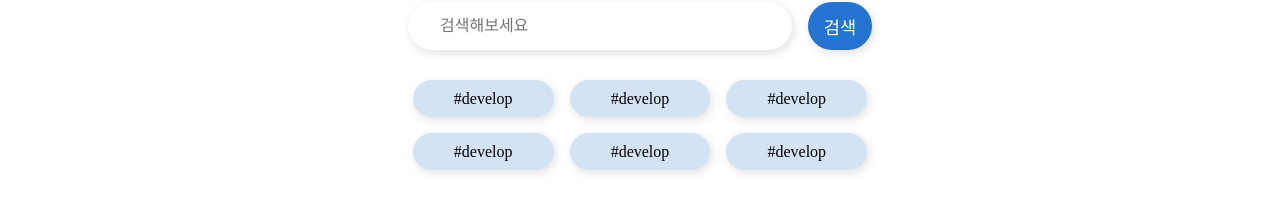
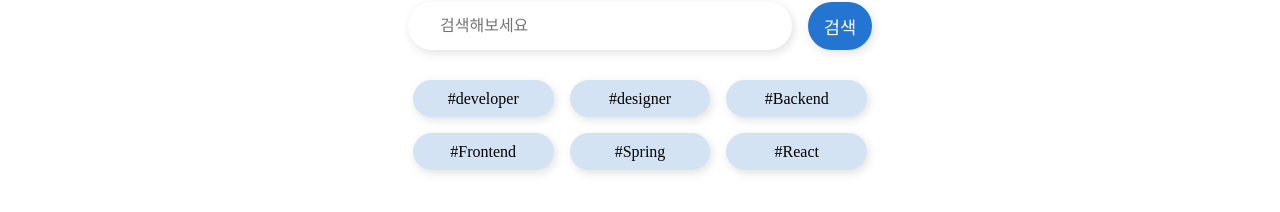
Before and after one commit to BusinessZIP/businesszip-frontend, a React (Vite) app: page /search in a window 1280 px wide. Shown: the part 148-360 px from the top of the page. Built offline with nearby package versions, Linux system fonts and the light colour scheme; no server answers; a web font is replaced by a local one.

Commit message:
Feat : qrcode 생성 및 카드에 추가 완료

```diff
--- a/src/components/bcard.jsx
+++ b/src/components/bcard.jsx
@@ -1,3 +1,4 @@
+import { QRCodeSVG } from 'qrcode.react';
 import styled from 'styled-components';
 
 const Container = styled.div`
@@ -48,6 +49,10 @@ const Container = styled.div`
 		top: 25px;
 		background-color: gray;
 	}
+	svg {
+		width: 40px;
+		height: 40px;
+	}
 `;
 
 const Bcard = ({
@@ -68,7 +73,12 @@ const Bcard = ({
 			<div className='all'>
 				<div className='name'>{name}</div>
 				<div className='job'>{job}</div>
-				<div className='qr'>qr</div>
+				<div className='qr'>
+					<QRCodeSVG
+						className='svgqr'
+						value='/search'
+					/>
+				</div>
 				<div className='grid-container'>
 					<div
 						className='number'
--- a/src/pages/SearchPage.jsx
+++ b/src/pages/SearchPage.jsx
@@ -252,10 +252,6 @@ const CardStyle = styled.div`
 	}
 `;
 
-const HashTag = () => {
-	return <HashTagStyle>#develop</HashTagStyle>;
-};
-
 const Card = ({ onClick, ...v }) => {
 	return (
 		<CardStyle onClick={onClick}>
@@ -266,15 +262,15 @@ const Card = ({ onClick, ...v }) => {
 						className='name'
 						id='up'
 					>
-						이름임
+						김수헌
 					</p>
 					<p
 						className='job'
 						id='up'
 					>
-						Kakao
+						학생
 					</p>
-					<p className='tagsString'>#develop #예시</p>
+					<p className='tagsString'>#Springboot #developer</p>
 				</figcaption>
 			</figure>
 		</CardStyle>
@@ -342,9 +338,12 @@ const SearchPage = () => {
 								<SearchButton onClick={onSearch}>검색</SearchButton>
 							</SearchWrapper>
 							<HashTagWrapper>
-								{Array.from({ length: 6 }).map(() => (
-									<HashTag />
-								))}
+								<HashTagStyle>#developer</HashTagStyle>
+								<HashTagStyle>#designer</HashTagStyle>
+								<HashTagStyle>#Backend</HashTagStyle>
+								<HashTagStyle>#Frontend</HashTagStyle>
+								<HashTagStyle>#Spring</HashTagStyle>
+								<HashTagStyle>#React</HashTagStyle>
 							</HashTagWrapper>
 						</div>
 						<CardsWrapper>
```
